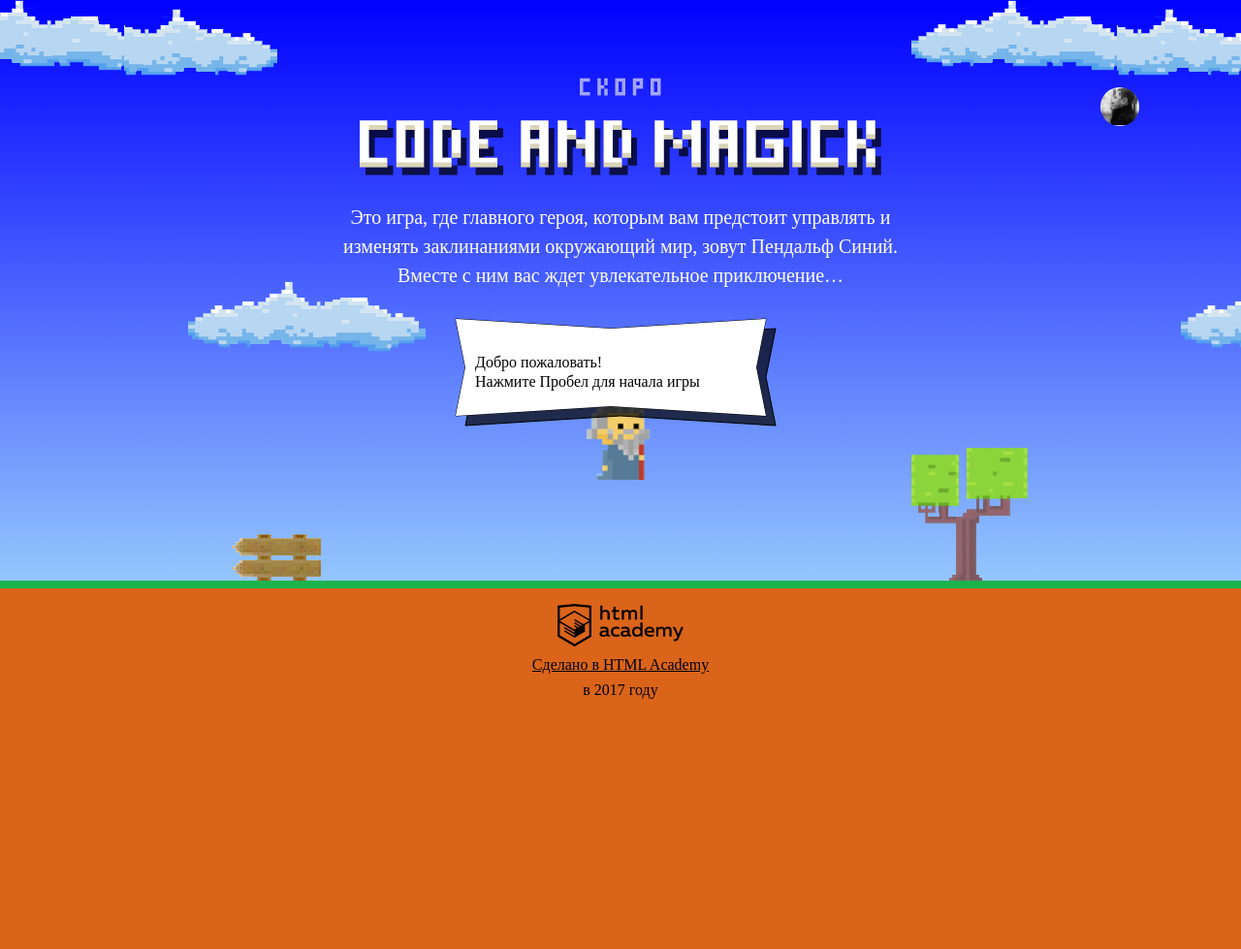
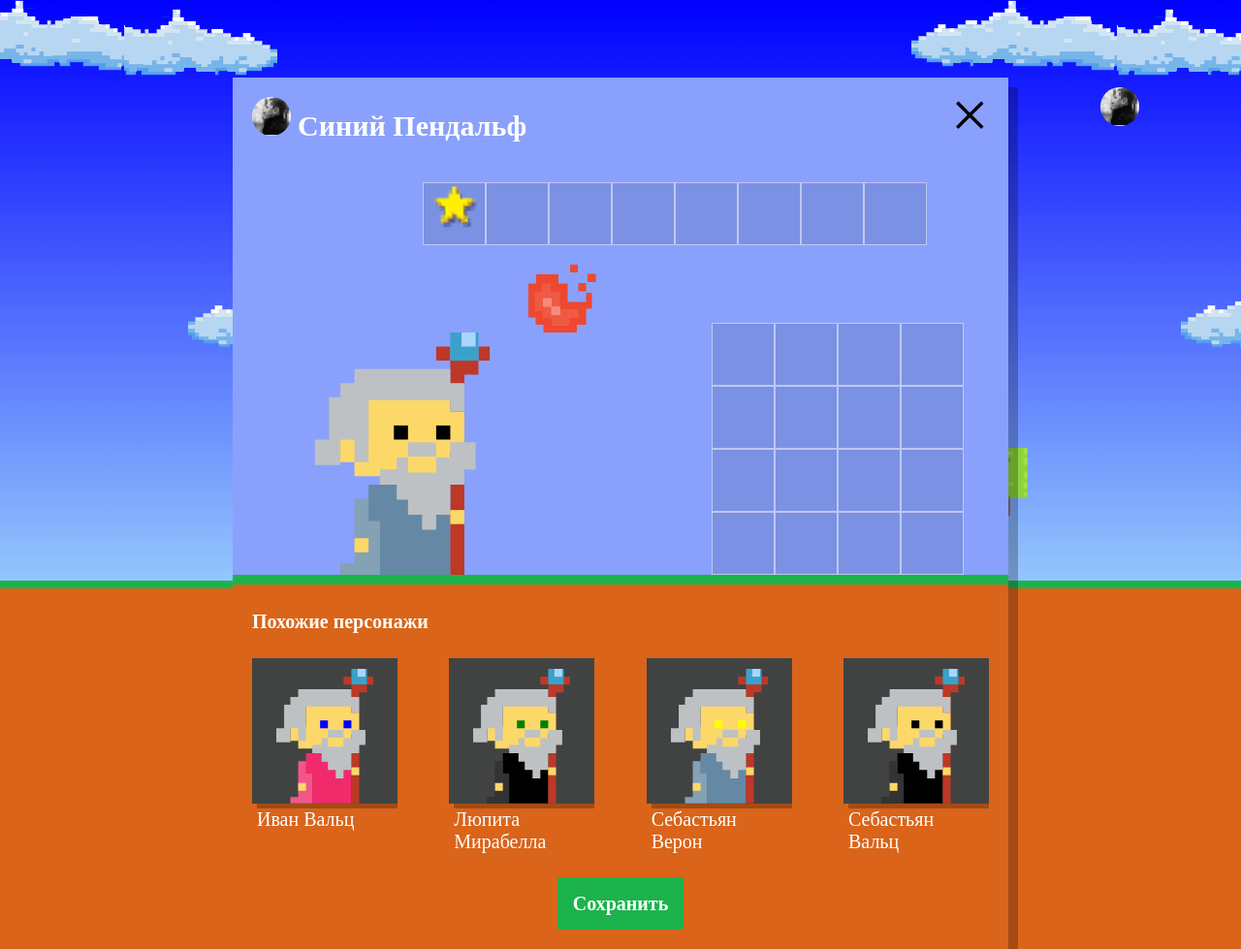
Before and after one commit to viktoriianosik/469679-code-and-magick-20, a website: page index.html in a window 1280 px wide. Shown: the whole page at 97% size. Before the commit the page ends 800 px from the top, so only its background shows below. Drawn offline with Linux system fonts and the light colour scheme; a web font is replaced by a local one.

Commit message:
generate similar wizards

```diff
--- a/index.html
+++ b/index.html
@@ -200,6 +200,7 @@
   }
 </script>
 <script src="js/stat.js"></script>
+<script src="js/setup.js"></script>
 <script src="js/game.js"></script>
 
 </body>
--- /dev/null
+++ b/js/setup.js
@@ -0,0 +1,50 @@
+'use strict';
+
+var setup = document.querySelector('.setup');
+setup.classList.remove('hidden');
+var setupSimilar = document.querySelector('.setup-similar');
+setupSimilar.classList.remove('hidden');
+
+var firstNames = ['Иван', 'Хуан', 'Себастьян', 'Мария', 'Кристоф', 'Виктор', 'Юлия', 'Люпита', 'Вашингтон'];
+var lastNames = ['да Марья', 'Верон', 'Мирабелла', 'Вальц', 'Онопко', 'Топольницкая', 'Нионго', 'Ирвинг'];
+var coatColors = ['rgb(101, 137, 164)', 'rgb(241, 43, 107)', 'rgb(146, 100, 161)', 'rgb(56, 159, 117)', 'rgb(215, 210, 55)', 'rgb(0, 0, 0)'];
+var eyesColors = ['black', 'red', 'blue', 'yellow', 'green'];
+
+
+var randomElement = function (array) {
+  return Math.floor(Math.random() * array.length);
+};
+
+var wizards = [];
+
+var generateWizards = function () {
+  for (var i = 0; i < 4; i++) {
+    var wizard = {
+      name: firstNames[randomElement(firstNames)] + ' ' + lastNames[randomElement(lastNames)],
+      coatColor: coatColors[randomElement(coatColors)],
+      eyesColor: eyesColors[randomElement(eyesColors)],
+    };
+    wizards.push(wizard);
+  }
+};
+
+var similarListElement = setup.querySelector('.setup-similar-list');
+var similarWizardTemplate = document.querySelector('#similar-wizard-template').content.querySelector('.setup-similar-item');
+
+var renderWizard = function (el) {
+  var wizardElement = similarWizardTemplate.cloneNode(true);
+  wizardElement.querySelector('.setup-similar-label').textContent = el.name;
+  wizardElement.querySelector('.wizard-coat').style.fill = el.coatColor;
+  wizardElement.querySelector('.wizard-eyes').style.fill = el.eyesColor;
+  return wizardElement;
+};
+
+generateWizards();
+
+var fragment = document.createDocumentFragment();
+
+for (var i = 0; i < wizards.length; i++) {
+  fragment.appendChild(renderWizard(wizards[i]));
+}
+
+similarListElement.appendChild(fragment);
```
